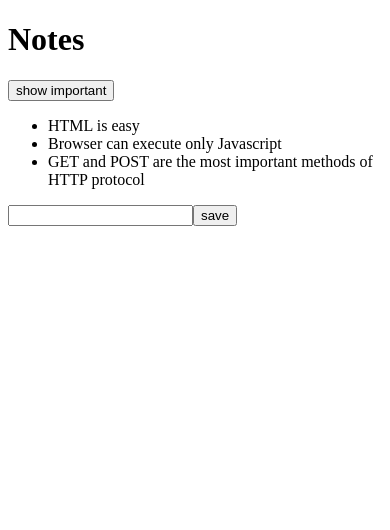
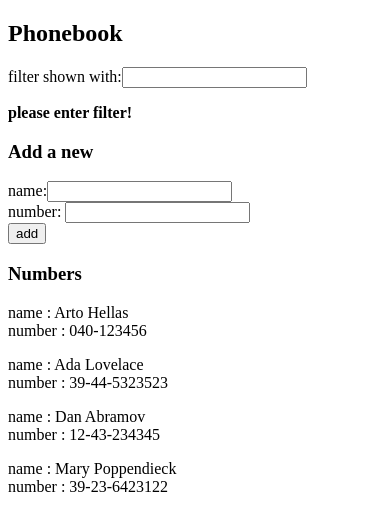
Before and after one commit to hanameee/Full-Stack-Open-2019, a React (Create React App) app in the folder code/: page / in a window 390 px wide. Shown: the top 530 px of the page. Built offline with nearby package versions, Linux system fonts and the light colour scheme.

Commit message:
Chapter 2.b - [Forms] updated
Created phonebook that can add person with name and number.
Duplicate name is not allowed (warning alert pops up).
Names can be filterd using the filter input, which is case-insensitive.

```diff
--- a/code/src/App.js
+++ b/code/src/App.js
@@ -1,41 +1,46 @@
 import React, { useState } from "react";
-import Note from "./Components/Note";
+import Filter from "./Components/part2/ex6-10/Filter";
+import PersonForm from "./Components/part2/ex6-10/PersonForm";
+import Persons from "./Components/part2/ex6-10/Persons";
 
-const App = props => {
-    const [notes, setNotes] = useState(props.notes);
-    const [newNote, setNewNote] = useState("");
-    const [showAll, setShowAll] = useState(true);
-    const handleShowAll = () => {
-        setShowAll(!showAll);
-    };
-    const handleNoteChange = event => {
-        setNewNote(event.target.value);
-    };
-    const notesToShow = showAll ? notes : notes.filter(note => note.important);
-    const rows = () =>
-        notesToShow.map(note => <Note key={note.id} note={note} />);
-    const addNote = event => {
+const App = () => {
+    const [person, setPerson] = useState([
+        { name: "Arto Hellas", number: "040-123456" },
+        { name: "Ada Lovelace", number: "39-44-5323523" },
+        { name: "Dan Abramov", number: "12-43-234345" },
+        { name: "Mary Poppendieck", number: "39-23-6423122" }
+    ]);
+    const [filter, setFilter] = useState("");
+    const [newName, setNewName] = useState("");
+    const [newNumber, setNewNumber] = useState("");
+    const handleOnSubmit = event => {
         event.preventDefault();
-        const noteObject = {
-            content: newNote,
-            date: new Date().toISOString(),
-            important: Math.random() > 0.5,
-            id: notes.length + 1
+        const nameObject = {
+            name: newName,
+            number: newNumber
         };
-        setNotes(notes.concat(noteObject));
-        setNewNote(" ");
+        if (person.find(person => person.name === newName) === undefined) {
+            setPerson(person.concat(nameObject));
+            setNewName("");
+            setNewNumber("");
+        } else {
+            alert(`${newName} is already added to phonebook`);
+        }
     };
     return (
         <div>
-            <h1>Notes</h1>
-            <button onClick={handleShowAll}>
-                show {showAll ? "important" : "all"}
-            </button>
-            <ul>{rows()}</ul>
-            <form onSubmit={addNote}>
-                <input value={newNote} onChange={handleNoteChange} />
-                <button type="submit">save</button>
-            </form>
+            <h2>Phonebook</h2>
+            <Filter person={person} filter={filter} setFilter={setFilter} />
+            <h3>Add a new</h3>
+            <PersonForm
+                newName={newName}
+                setNewName={setNewName}
+                newNumber={newNumber}
+                setNewNumber={setNewNumber}
+                handleOnSubmit={handleOnSubmit}
+            />
+            <h3>Numbers</h3>
+            <Persons person={person} />
         </div>
     );
 };
--- /dev/null
+++ b/code/src/Components/part2/ex6-10/Filter.js
@@ -0,0 +1,34 @@
+import React from "react";
+
+const Filter = ({ person, filter, setFilter }) => {
+    const pl = person.map(person => person.name.toLowerCase());
+    const filteredPerson = pl.filter(name =>
+        name.includes(filter.toLowerCase())
+    );
+    const filteredResult =
+        filteredPerson.length !== 0 ? (
+            filteredPerson.map((item, i) => <p key={i}>{item}</p>)
+        ) : (
+            <p>
+                <b>no result found</b>
+            </p>
+        );
+    return (
+        <div>
+            filter shown with:
+            <input
+                value={filter}
+                onChange={event => setFilter(event.target.value)}
+            />
+            {filter ? (
+                filteredResult
+            ) : (
+                <p>
+                    <b>please enter filter!</b>
+                </p>
+            )}
+        </div>
+    );
+};
+
+export default Filter;
--- /dev/null
+++ b/code/src/Components/part2/ex6-10/PersonForm.js
@@ -0,0 +1,33 @@
+import React, { useState } from "react";
+
+function PersonForm({
+    newName,
+    setNewName,
+    newNumber,
+    setNewNumber,
+    handleOnSubmit
+}) {
+    return (
+        <form onSubmit={handleOnSubmit}>
+            <div>
+                name:
+                <input
+                    value={newName}
+                    onChange={event => setNewName(event.target.value)}
+                />
+                <div>
+                    number:{" "}
+                    <input
+                        value={newNumber}
+                        onChange={event => setNewNumber(event.target.value)}
+                    />
+                </div>
+            </div>
+            <div>
+                <button type="submit">add</button>
+            </div>
+        </form>
+    );
+}
+
+export default PersonForm;
--- /dev/null
+++ b/code/src/Components/part2/ex6-10/Persons.js
@@ -0,0 +1,14 @@
+import React from "react";
+
+function Persons({ person }) {
+    const personList = person.map(person => (
+        <p key={person.name}>
+            name : {person.name}
+            <br />
+            {person.number ? `number : ${person.number}` : ""}
+        </p>
+    ));
+    return personList;
+}
+
+export default Persons;
```
